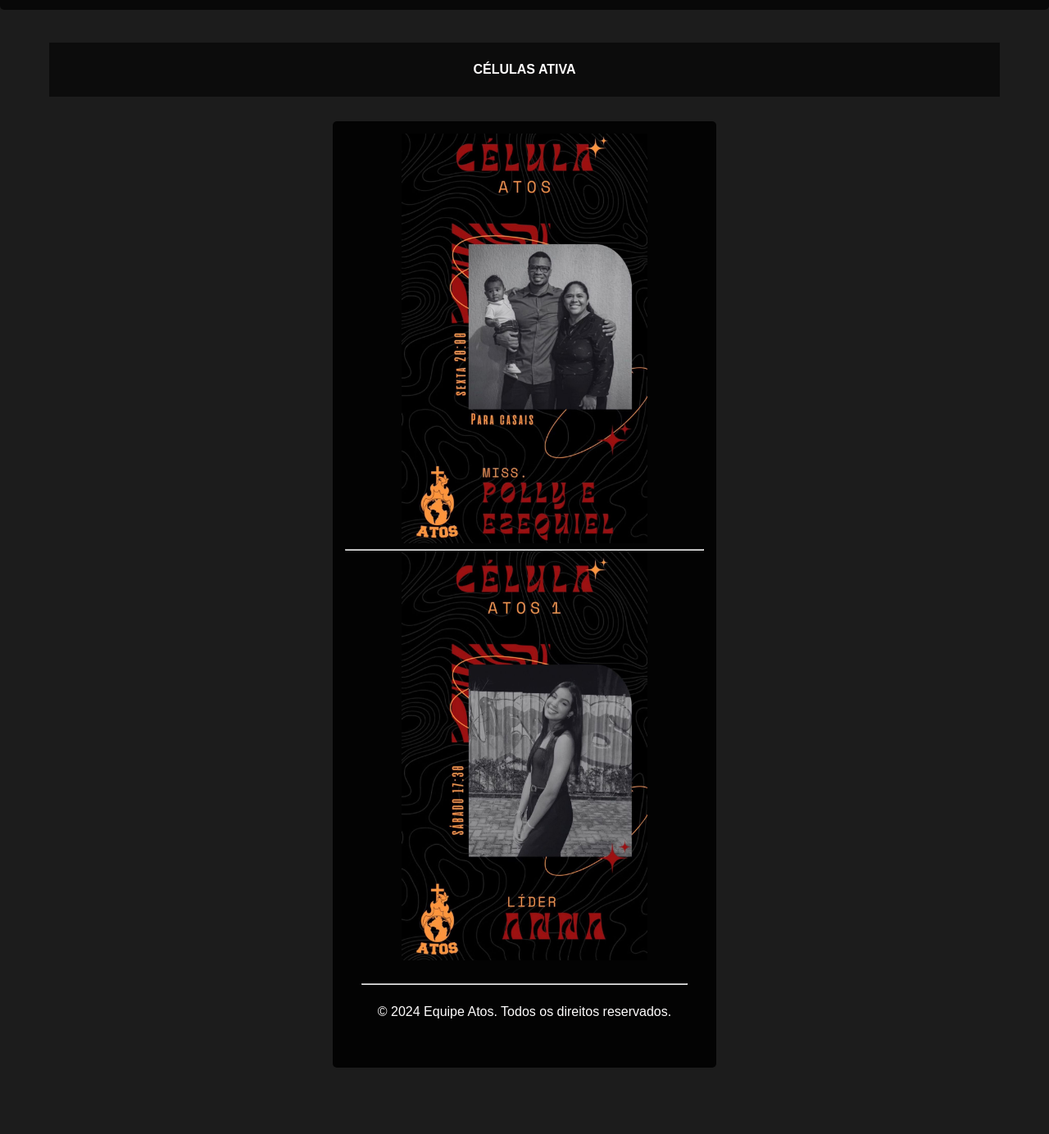
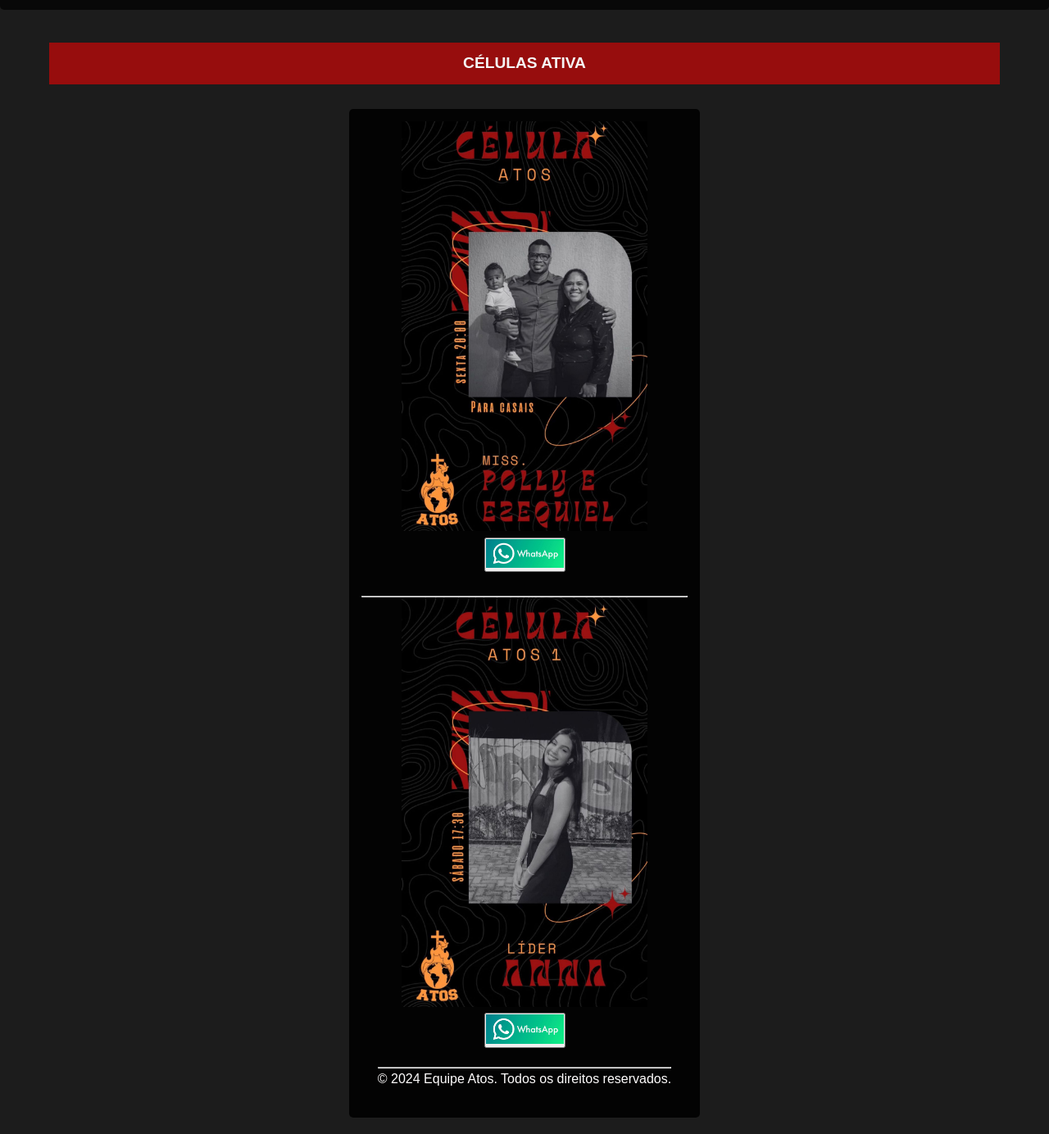
Before and after one commit to Joseniltonvv/Projeto-igreja, a plain HTML site: page celula.html in a window 1280 px wide. Shown: the part 121-1505 px from the top of the page at 82% size. Before the commit the page ends 1444 px from the top, so only its background shows below. Drawn offline with Linux system fonts and the light colour scheme.

Commit message:
versao2.2

```diff
--- a/celula.html
+++ b/celula.html
@@ -76,7 +76,7 @@
 </header>
 <center>
     <div class="container">
-        <header class="container">
+        <header class="but">
           <strong>
             <h4> CÉLULAS ATIVA </h4>
         </strong>
@@ -85,8 +85,10 @@
             <center/>
 
             <center>
-            <img src="imagem/celula.jpeg"  width= "300" height="500"> <br> <hr>
-            <img src="imagem/celula1.jpeg"  width="300" height="500">
+
+
+                <img src="imagem/celula.jpeg"  width= "300" height="500">  <center> <a href="https://wa.me/61992192854"><button> <img src="imagem/botao.jpeg" style="max-width: 95px; max-height: 95px;"> </button></a> </center> <br> <hr>
+            <img src="imagem/celula1.jpeg"  width="300" height="500"> <center> <a href="https://wa.me/61992349253"><button> <img src="imagem/botao.jpeg" style="max-width: 95px; max-height: 95px;"> </button></a> </center>
 
         </center>
 
--- a/style.css
+++ b/style.css
@@ -34,10 +34,14 @@ header {
 
 }
 
-p {
-    margin: 20px;
-    display: inline-block;
+.but {
 
+    background-color: #a70c0ce3;
+    color: #f5f5f5;
+    padding: 10px 0;
+    display: center;
+    text-align: center;
+    font-size: larger;
 
 }
 
@@ -67,7 +71,7 @@ nav ul li a:hover {
 
 .section {
     padding: 40px 0;
-    background-color: #9e9191;
+    background-color: #6d6666;
     text-align: center;
 
 }
@@ -89,8 +93,8 @@ nav ul li a:hover {
 
 
 footer {
-    background-color: #484343;
-    color: #f9f3f3;
+    background-color: #3c3939;
+    color: #f8f0f0;
     text-align: center;
     padding: 10px 0;
     position: absolute;
```
Also changed, not shown: index.html (+1 -1 lines), imagem/botao.jpeg (added).
